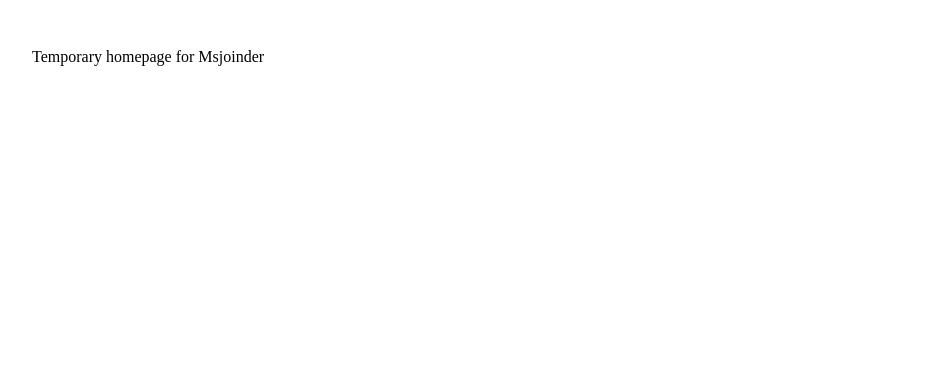
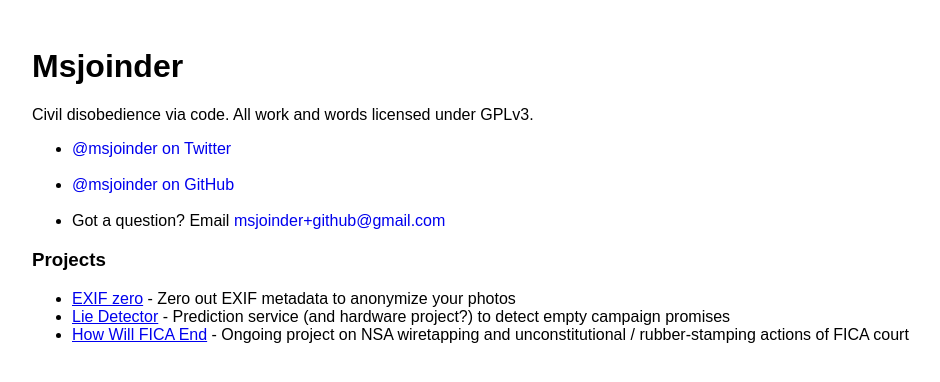
Before and after one commit to misjoinder/msjoinder.github.io, a plain HTML site: page index.html in a window 1280 px wide. Shown: the whole page, without its empty margins (16-956 px from the left). Drawn offline with Linux system fonts and the light colour scheme; a web font is replaced by a local one.

Commit message:
make my homepage

```diff
--- a/index.html
+++ b/index.html
@@ -1,8 +1,45 @@
 <html>
-  <head><title>Msjoinder</title></head>
-  <body style="padding:40px;">
-    <p>
-      Temporary homepage for Msjoinder
-    </p>
+  <head>
+    <title>Msjoinder</title>
+    <link href='http://fonts.googleapis.com/css?family=Cantora+One' rel='stylesheet' type='text/css'>
+  </head>
+  <body style="padding:40px;font-family:'Cantora One',sans-serif;">
+    <h1>
+      Msjoinder
+    </h1>
+    <div>
+      <p>Civil disobedience via code. All work and words licensed under GPLv3.</p>
+      <p>
+      <ul>
+        <li><a href="http://www.twitter.com/msjoinder" style="text-decoration:none;">@msjoinder on Twitter</a>
+        <br>
+        <br>
+        <li><a href="https://www.github.com/msjoinder" style="text-decoration:none;">@msjoinder on GitHub</a>
+        <br>
+        <br>
+        <li>Got a question? Email <a href="mailto:msjoinder+github@gmail.com" style="text-decoration:none;">msjoinder+github@gmail.com</a>
+      </ul>
+      </p>
+    </div>
+    <div>
+      <h3>Projects</h3>
+      <p>
+      <ul>
+        <li><a href="https://github.com/msjoinder/EXIFzero">EXIF zero</a> - Zero out EXIF metadata to anonymize your photos
+        <li><a href="https://github.com/msjoinder/LieDetector">Lie Detector</a> - Prediction service (and hardware project?) to detect empty campaign promises
+        <li><a href="https://github.com/msjoinder/HowWillFICAEnd">How Will FICA End</a> - Ongoing project on NSA wiretapping and unconstitutional / rubber-stamping actions of FICA court
+      </ul>
+      </p>
+    </div>
+<script>
+  (function(i,s,o,g,r,a,m){i['GoogleAnalyticsObject']=r;i[r]=i[r]||function(){
+  (i[r].q=i[r].q||[]).push(arguments)},i[r].l=1*new Date();a=s.createElement(o),
+  m=s.getElementsByTagName(o)[0];a.async=1;a.src=g;m.parentNode.insertBefore(a,m)
+  })(window,document,'script','//www.google-analytics.com/analytics.js','ga');
+
+  ga('create', 'UA-44940908-1', 'msjoinder.github.io');
+  ga('send', 'pageview');
+
+</script>
   </body>
 </html>
```
